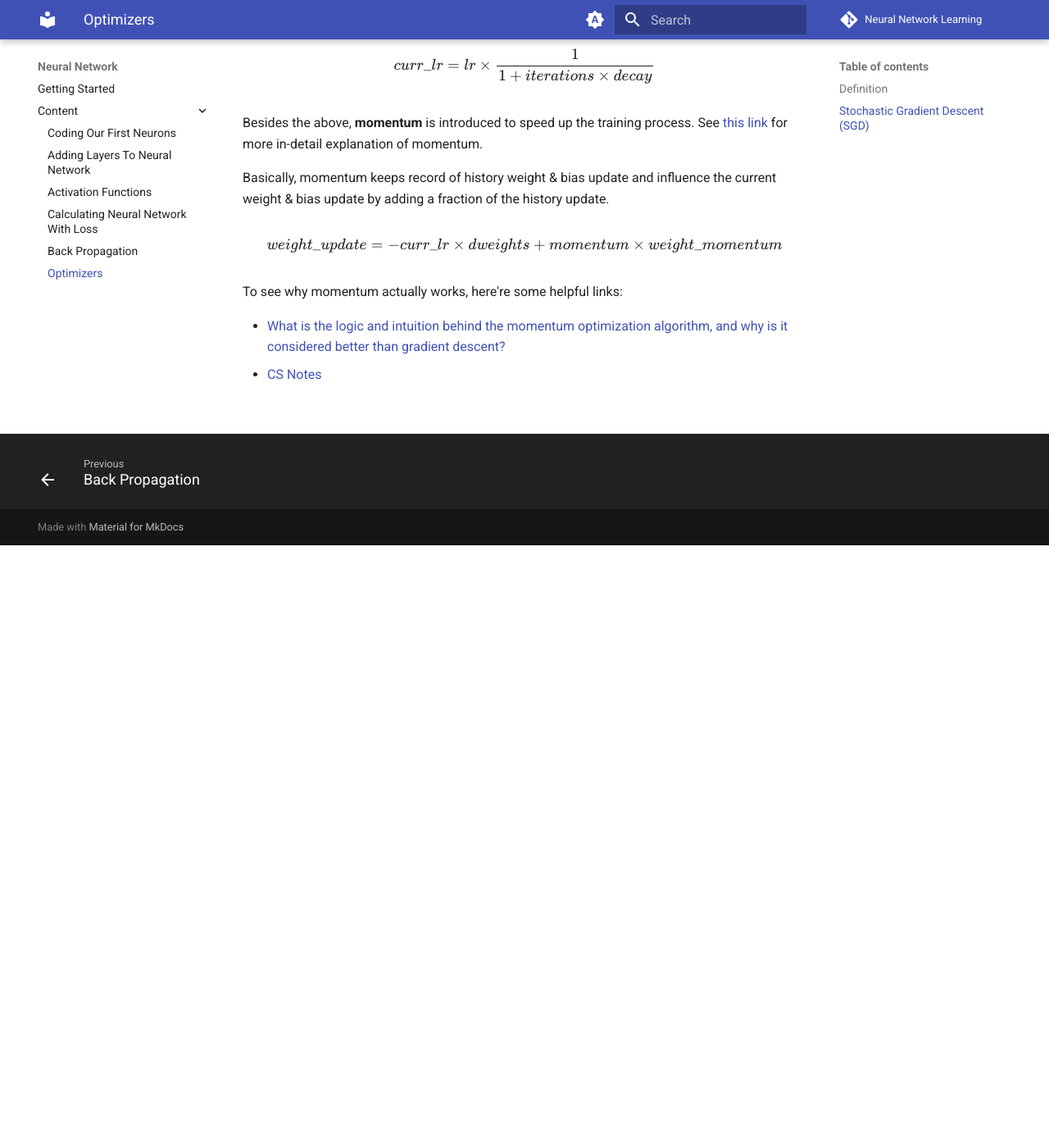
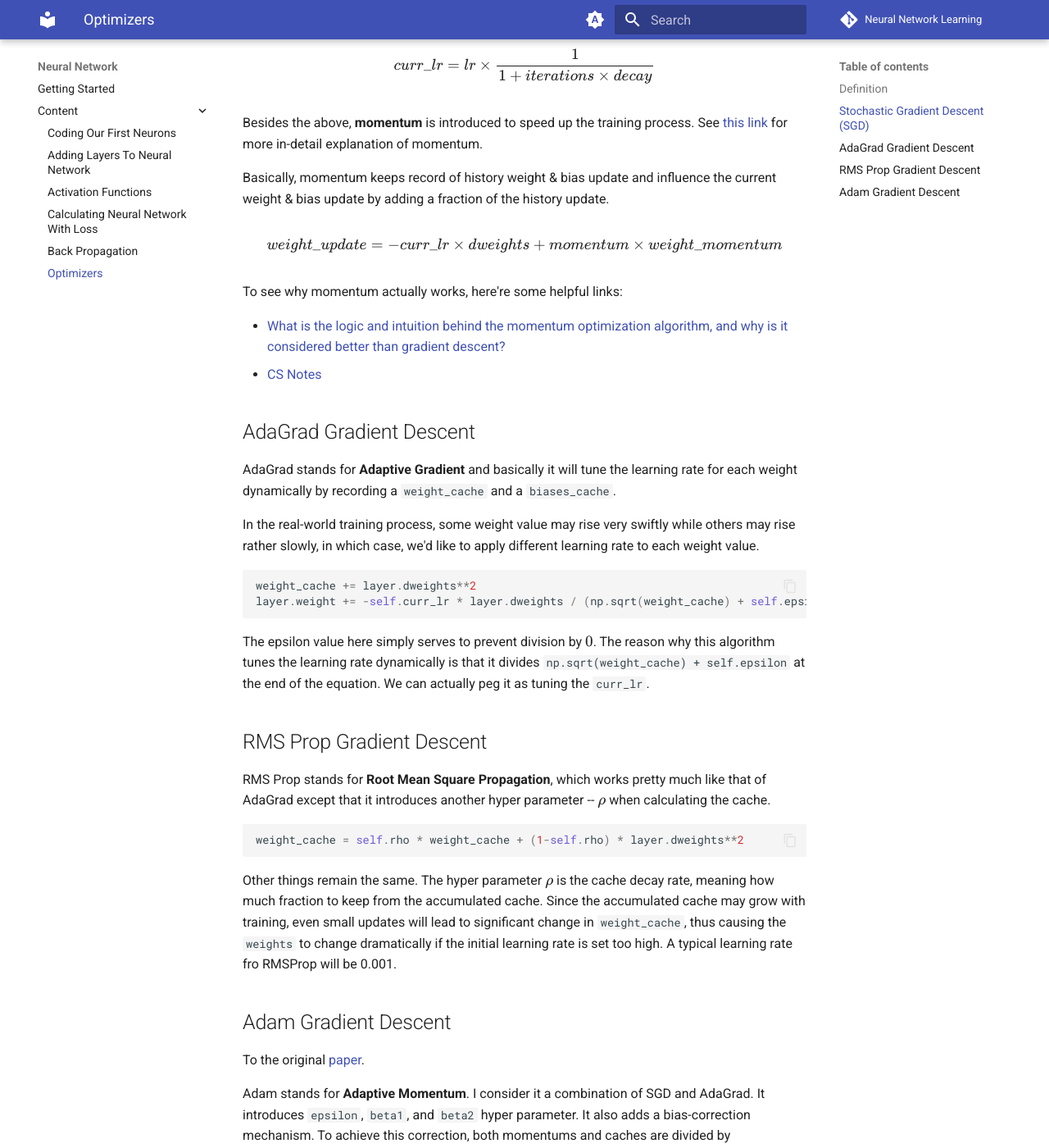
Before and after one commit to PREPONDERANCE/NNFS, an MkDocs documentation site: the page built from Docs/docs/content/chapter10.md, in a window 1280 px wide and 1400 px high, scrolled down 735 px. Shown: the whole window at 82% size. Built offline with MkDocs 1.6.1 and Material for MkDocs 9.7.7, drawn with Linux system fonts in a browser that asks for light colours; comment, search, counter and statistics services are not loaded; some of the changed text lies outside the part shown.

Commit message:
Finish Chapter 10 Docs

````diff
--- a/Docs/docs/content/chapter10.md
+++ b/Docs/docs/content/chapter10.md
@@ -49,3 +49,76 @@ To see why momentum actually works, here're some helpful links:
 
 - [What is the logic and intuition behind the momentum optimization algorithm, and why is it considered better than gradient descent?](https://www.quora.com/What-is-the-logic-and-intuition-behind-the-momentum-optimization-algorithm-and-why-is-it-considered-better-than-gradient-descent)
 - [CS Notes](https://cs231n.github.io/neural-networks-3/#sgd)
+
+## AdaGrad Gradient Descent
+
+AdaGrad stands for **Adaptive Gradient** and basically it will tune the
+learning rate for each weight dynamically by recording a `weight_cache`
+and a `biases_cache`.
+
+In the real-world training process, some weight value may rise very
+swiftly while others may rise rather slowly, in which case, we'd like to
+apply different learning rate to each weight value.
+
+```Python
+weight_cache += layer.dweights**2
+layer.weight += -self.curr_lr * layer.dweights / (np.sqrt(weight_cache) + self.epsilon)
+```
+
+The epsilon value here simply serves to prevent division by $0$. The reason
+why this algorithm tunes the learning rate dynamically is that it divides
+`np.sqrt(weight_cache) + self.epsilon` at the end of the equation. We can
+actually peg it as tuning the `curr_lr`.
+
+## RMS Prop Gradient Descent
+
+RMS Prop stands for **Root Mean Square Propagation**, which works pretty
+much like that of AdaGrad except that it introduces another hyper parameter
+-- $\rho$ when calculating the cache.
+
+```Python
+weight_cache = self.rho * weight_cache + (1-self.rho) * layer.dweights**2
+```
+
+Other things remain the same. The hyper parameter $\rho$ is the cache decay
+rate, meaning how much fraction to keep from the accumulated cache. Since
+the accumulated cache may grow with training, even small updates will lead
+to significant change in `weight_cache`, thus causing the `weights` to change
+dramatically if the initial learning rate is set too high. A typical learning
+rate fro RMSProp will be 0.001.
+
+## Adam Gradient Descent
+
+To the original [paper](https://arxiv.org/pdf/1412.6980).
+
+Adam stands for **Adaptive Momentum**. I consider it a combination of SGD and
+AdaGrad. It introduces `epsilon`, `beta1`, and `beta2` hyper parameter. It also
+adds a bias-correction mechanism. To achieve this correction, both momentums
+and caches are divided by $1-beta^{step}$.
+
+For weight/bias momentum calculation:
+
+$$
+m(t) = beta_1 * m(t-1) + (1-beta_1) * gradient
+$$
+
+For weight/bias cache calculation:
+
+$$
+u(t) = beta_1 * u(t-1) + (1-beta_1) * gradient^2
+$$
+
+Weight/bias momentum/cache correction:
+
+$$
+m_{corrected}(t) = \dfrac{m(t)}{1-beta_2^{step}}
+$$
+
+$$
+u_{corrected}(t) = \dfrac{u(t)}{1-beta_2^{step}}
+$$
+
+```Python
+weight = -self.curr_lr * weight_momentum_corrected / \
+    (np.sqrt(weight_cache_corrected) + self.epsilon)
+```
````
